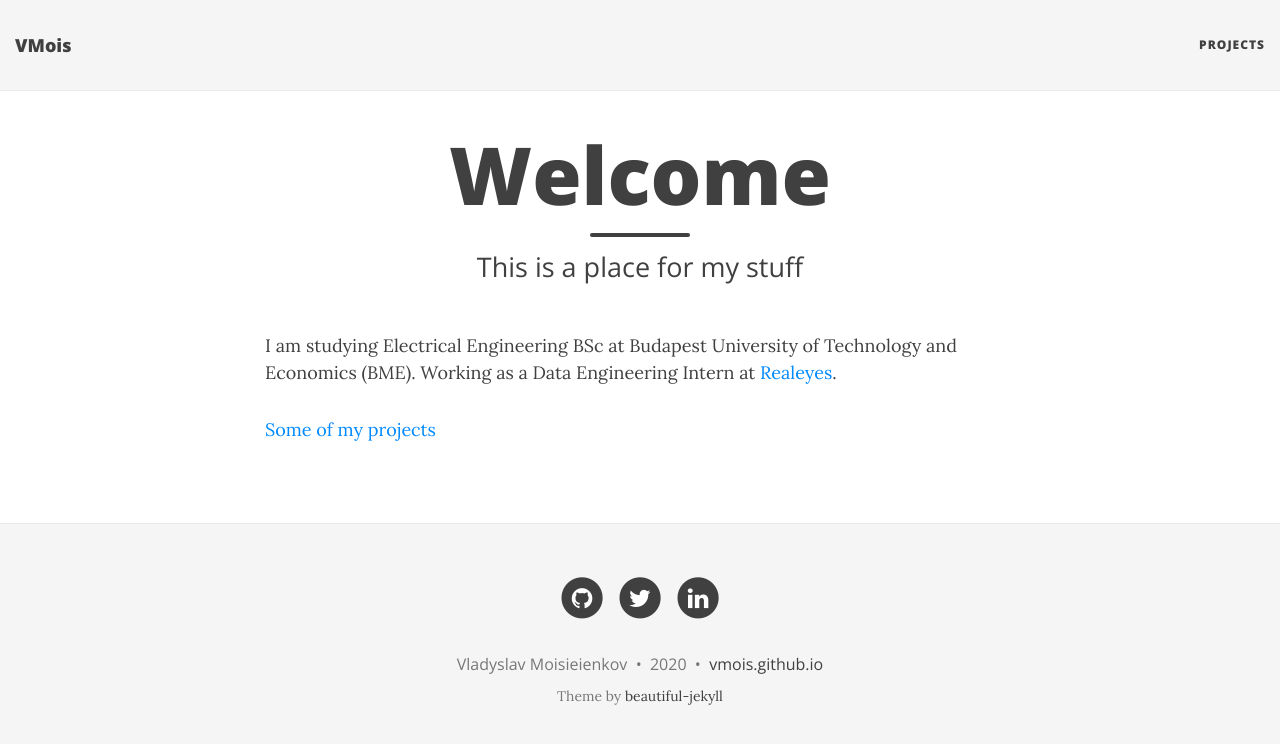
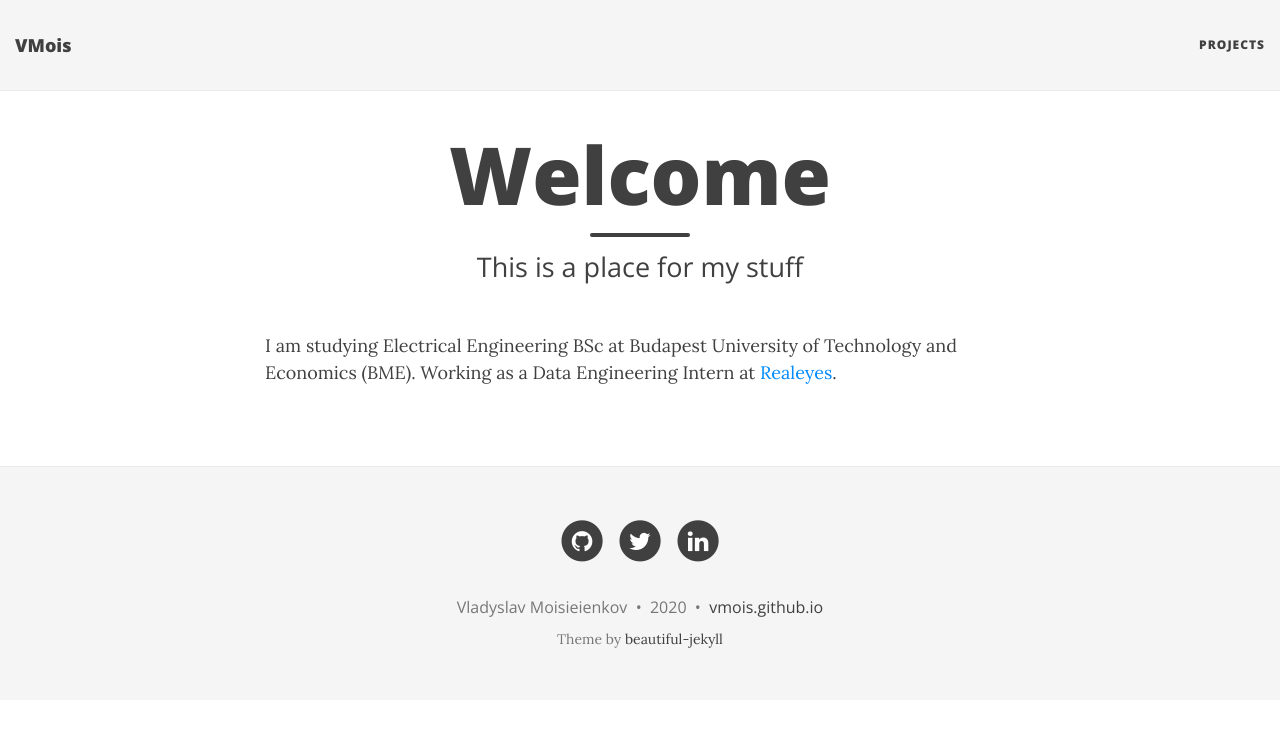
Before and after one commit to VMois/vmois.github.io, a Jekyll site: the page built from index.md, in a window 1280 px wide. Shown: the top 744 px of the page. Built offline with Jekyll 4.4.1, drawn with Linux system fonts in a browser that asks for light colours; nearby versions of some CDN libraries.

Commit message:
Update index page

```diff
--- a/index.md
+++ b/index.md
@@ -6,5 +6,3 @@ use-site-title: true
 ---
 
 I am studying Electrical Engineering BSc at Budapest University of Technology and Economics (BME). Working as a Data Engineering Intern at [Realeyes](https://www.realeyesit.com).
-
-[Some of my projects](/projects)
```
